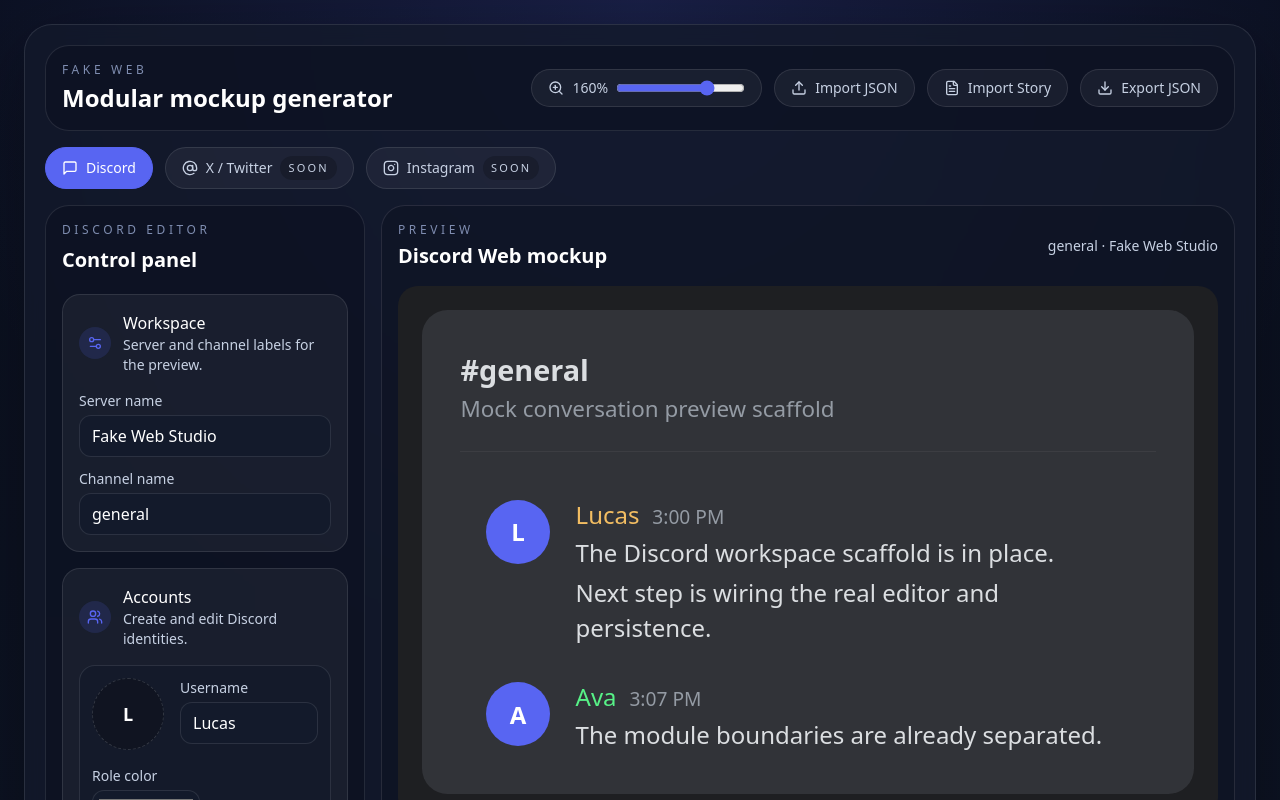
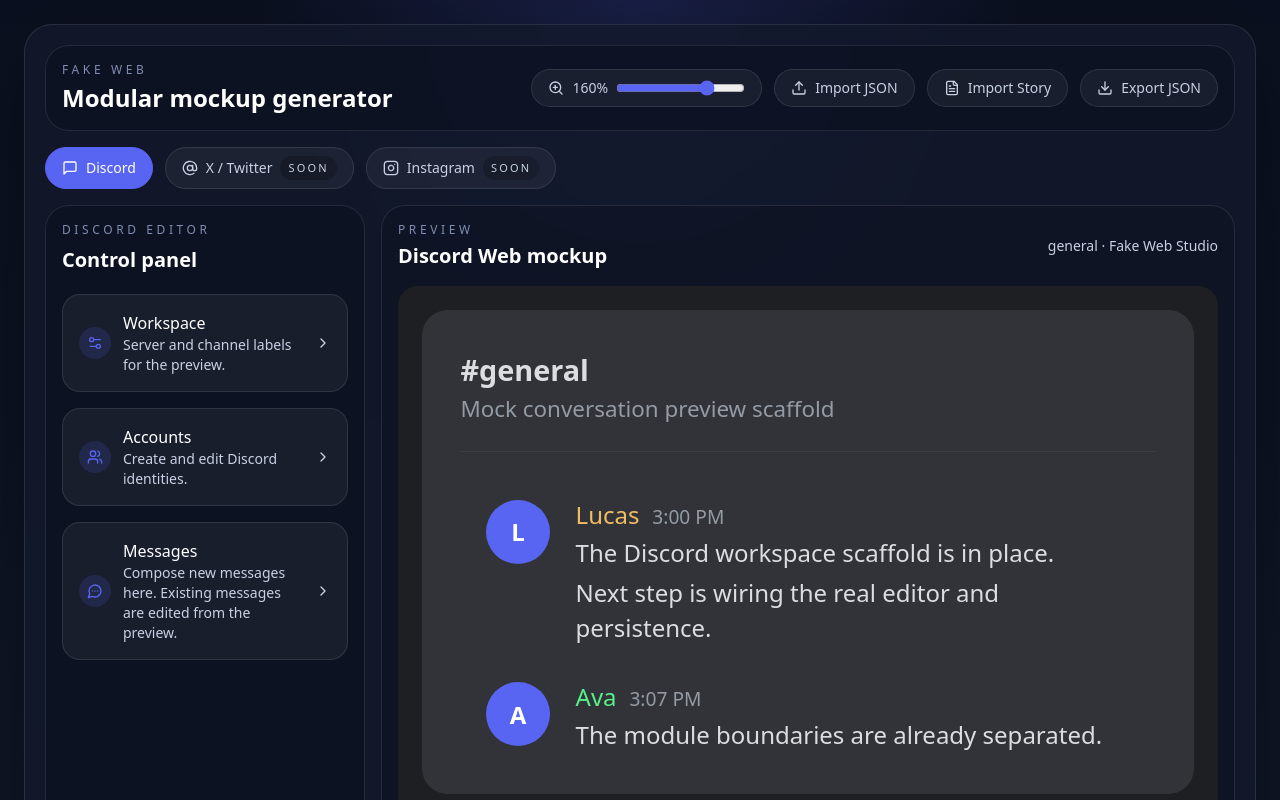
Before and after one commit to LucasMartinsVieira/fake_web, a React (Vite) app: page / in a window 1280 px wide. Shown: the top 800 px of the page. Built offline with nearby package versions, Linux system fonts and the light colour scheme.

Commit message:
feat: refine discord editor panel interactions

```diff
--- a/src/modules/discord/components/editor-panel.tsx
+++ b/src/modules/discord/components/editor-panel.tsx
@@ -1,7 +1,15 @@
 "use client";
 
 import { useState } from "react";
-import { MessageCircleMore, Plus, Settings2, Trash2, Users } from "lucide-react";
+import {
+  ChevronDown,
+  ChevronRight,
+  MessageCircleMore,
+  Plus,
+  Settings2,
+  Trash2,
+  Users,
+} from "lucide-react";
 import { useAppContext } from "@/state/app-context";
 import { fileToBase64 } from "@/utils/file-to-base64";
 
@@ -17,6 +25,9 @@ function fromDateTimeLocalValue(value: string) {
 
 export function DiscordEditorPanel() {
   const { discordState, discordActions } = useAppContext();
+  const [workspaceCollapsed, setWorkspaceCollapsed] = useState(true);
+  const [accountsCollapsed, setAccountsCollapsed] = useState(true);
+  const [messagesCollapsed, setMessagesCollapsed] = useState(true);
   const [newAccountName, setNewAccountName] = useState("");
   const [newAccountColor, setNewAccountColor] = useState("#f2bd62");
   const [newAccountAvatarBase64, setNewAccountAvatarBase64] = useState<string | null>(
@@ -43,19 +54,29 @@ export function DiscordEditorPanel() {
 
       <div className="space-y-4">
         <section className="rounded-[18px] border border-white/10 bg-white/5 p-4">
-          <div className="mb-4 flex items-center gap-3">
+          <button
+            type="button"
+            onClick={() => setWorkspaceCollapsed((current) => !current)}
+            className="flex w-full items-center gap-3 text-left"
+          >
             <div className="rounded-2xl bg-discord-accent/15 p-2 text-discord-accent">
               <Settings2 className="h-4 w-4" />
             </div>
-            <div>
+            <div className="flex-1">
               <h3 className="font-medium text-white">Workspace</h3>
               <p className="text-sm text-chrome-300">
                 Server and channel labels for the preview.
               </p>
             </div>
-          </div>
+            {workspaceCollapsed ? (
+              <ChevronRight className="h-4 w-4 text-chrome-300" />
+            ) : (
+              <ChevronDown className="h-4 w-4 text-chrome-300" />
+            )}
+          </button>
 
-          <div className="space-y-3">
+          {!workspaceCollapsed ? (
+            <div className="mt-4 space-y-3">
               <label className="block">
                 <span className="mb-1 block text-sm text-chrome-300">Server name</span>
                 <input
@@ -84,22 +105,33 @@ export function DiscordEditorPanel() {
                 />
               </label>
             </div>
+          ) : null}
         </section>
 
         <section className="rounded-[18px] border border-white/10 bg-white/5 p-4">
-          <div className="mb-4 flex items-center gap-3">
+          <button
+            type="button"
+            onClick={() => setAccountsCollapsed((current) => !current)}
+            className="flex w-full items-center gap-3 text-left"
+          >
             <div className="rounded-2xl bg-discord-accent/15 p-2 text-discord-accent">
               <Users className="h-4 w-4" />
             </div>
-            <div>
+            <div className="flex-1">
               <h3 className="font-medium text-white">Accounts</h3>
               <p className="text-sm text-chrome-300">
                 Create and edit Discord identities.
               </p>
             </div>
-          </div>
+            {accountsCollapsed ? (
+              <ChevronRight className="h-4 w-4 text-chrome-300" />
+            ) : (
+              <ChevronDown className="h-4 w-4 text-chrome-300" />
+            )}
+          </button>
 
-          <div className="space-y-3">
+          {!accountsCollapsed ? (
+            <div className="mt-4 space-y-3">
               {discordState.accounts.map((account) => (
                 <div
                   key={account.id}
@@ -112,6 +144,7 @@ export function DiscordEditorPanel() {
                   >
                     <Trash2 className="h-4 w-4" />
                   </button>
+
                   <div className="flex flex-col gap-4">
                     <div className="flex items-start gap-4">
                       <div className="relative h-[72px] w-[72px] shrink-0">
@@ -298,22 +331,33 @@ export function DiscordEditorPanel() {
                 </div>
               </div>
             </div>
+          ) : null}
         </section>
 
         <section className="rounded-[18px] border border-white/10 bg-white/5 p-4">
-          <div className="mb-4 flex items-center gap-3">
+          <button
+            type="button"
+            onClick={() => setMessagesCollapsed((current) => !current)}
+            className="flex w-full items-center gap-3 text-left"
+          >
             <div className="rounded-2xl bg-discord-accent/15 p-2 text-discord-accent">
               <MessageCircleMore className="h-4 w-4" />
             </div>
-            <div>
+            <div className="flex-1">
               <h3 className="font-medium text-white">Messages</h3>
               <p className="text-sm text-chrome-300">
                 Compose new messages here. Existing messages are edited from the preview.
               </p>
             </div>
-          </div>
+            {messagesCollapsed ? (
+              <ChevronRight className="h-4 w-4 text-chrome-300" />
+            ) : (
+              <ChevronDown className="h-4 w-4 text-chrome-300" />
+            )}
+          </button>
 
-          <div className="space-y-3">
+          {!messagesCollapsed ? (
+            <div className="mt-4 space-y-3">
               <div className="rounded-2xl border border-dashed border-white/10 bg-chrome-900/40 p-3">
                 <div className="grid gap-3">
                   <label className="block">
@@ -405,6 +449,7 @@ export function DiscordEditorPanel() {
                 </div>
               </div>
             </div>
+          ) : null}
         </section>
       </div>
     </aside>
--- a/src/modules/discord/components/preview.tsx
+++ b/src/modules/discord/components/preview.tsx
@@ -182,7 +182,7 @@ export function DiscordPreview() {
               </p>
             </div>
 
-            <div>
+            <div className="max-h-[680px] overflow-y-auto pr-2">
               {discordState.messages.map((message, index) => {
                 const authorAccount = discordState.accounts.find(
                   (account) => account.id === message.authorId,
```
Lines whose indentation alone changed are shown as unchanged.
